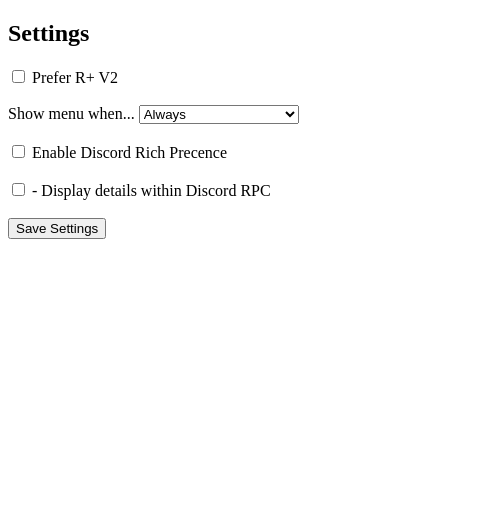
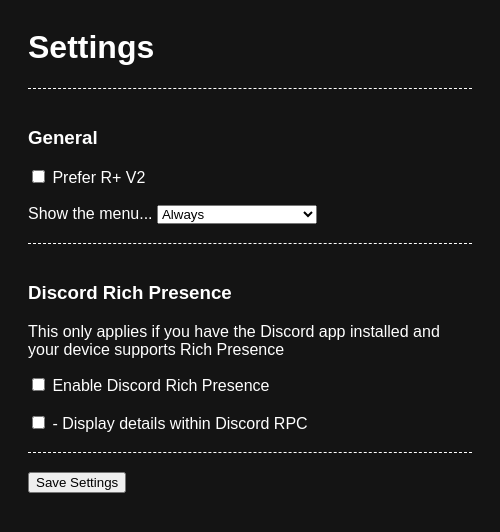
Before and after one commit to splamei/rhythm-plus-pc-splamei-client, an Electron app: page settings.html in a window 500 px wide. Drawn offline with Linux system fonts and the light colour scheme; no server answers.

Commit message:
Updated settings.html
Signed-off-by: Splamei <instantveemo@gmail.com>

```diff
--- a/settings.html
+++ b/settings.html
@@ -16,11 +16,20 @@
 <!DOCTYPE html>
 <html>
 <head>
-  <meta charset="UTF-8" />
+  <meta charset="UTF-8">
+  <meta name="viewport" content="width=device-width, initial-scale=1.0">
   <title>Settings - Rhythm Plus Splamei Client</title>
 </head>
-<body>
-  <h2>Settings</h2>
+<body style="font-family: Arial, Helvetica, sans-serif; font-size: 16px; color: #ffffff; background-color: #141414">
+<table role="presentation" border="0" cellpadding="0" cellspacing="0" id="body" width="100%" style="border-collapse: collapse; font-family: Arial, Helvetica, sans-serif; font-size: 16px; color: #ffffff; background-color: #141414">
+<tbody><tr>
+<td align="left" style="padding: 0 20px">
+  <h1>Settings</h1>
+
+  <p style="border: none; border-top: 1px dashed #ffffff; font-size: 1px; width: 100%"></p>
+  <br/>
+
+  <h3>General</h3>
 
   <label>
     <input type="checkbox" id="v2-mode" />
@@ -29,7 +38,7 @@
   <br/><br/>
 
   <label>
-    Show menu when...
+    Show the menu...
     <select id="show-menu">
       <option value="always">Always</option>
       <option value="alwaysExceptGame">Always except in-game</option>
@@ -37,9 +46,15 @@
   </label>
   <br/><br/>
 
+  <p style="border: none; border-top: 1px dashed #ffffff; font-size: 1px; width: 100%"></p>
+  <br/>
+
+  <h3>Discord Rich Presence</h3>
+  <p>This only applies if you have the Discord app installed and your device supports Rich Presence</p>
+
   <label>
     <input type="checkbox" id="discord-rpc-enable" />
-    Enable Discord Rich Precence
+    Enable Discord Rich Presence
   </label>
   <br/><br/>
 
@@ -49,7 +64,11 @@
   </label>
   <br/><br/>
 
+  <p style="border: none; border-top: 1px dashed #ffffff; font-size: 1px; width: 100%"></p>
+  <br/>
+
   <button id="save-btn">Save Settings</button>
+  </table>
 
   <script src="settings.js"></script>
 </body>
```
